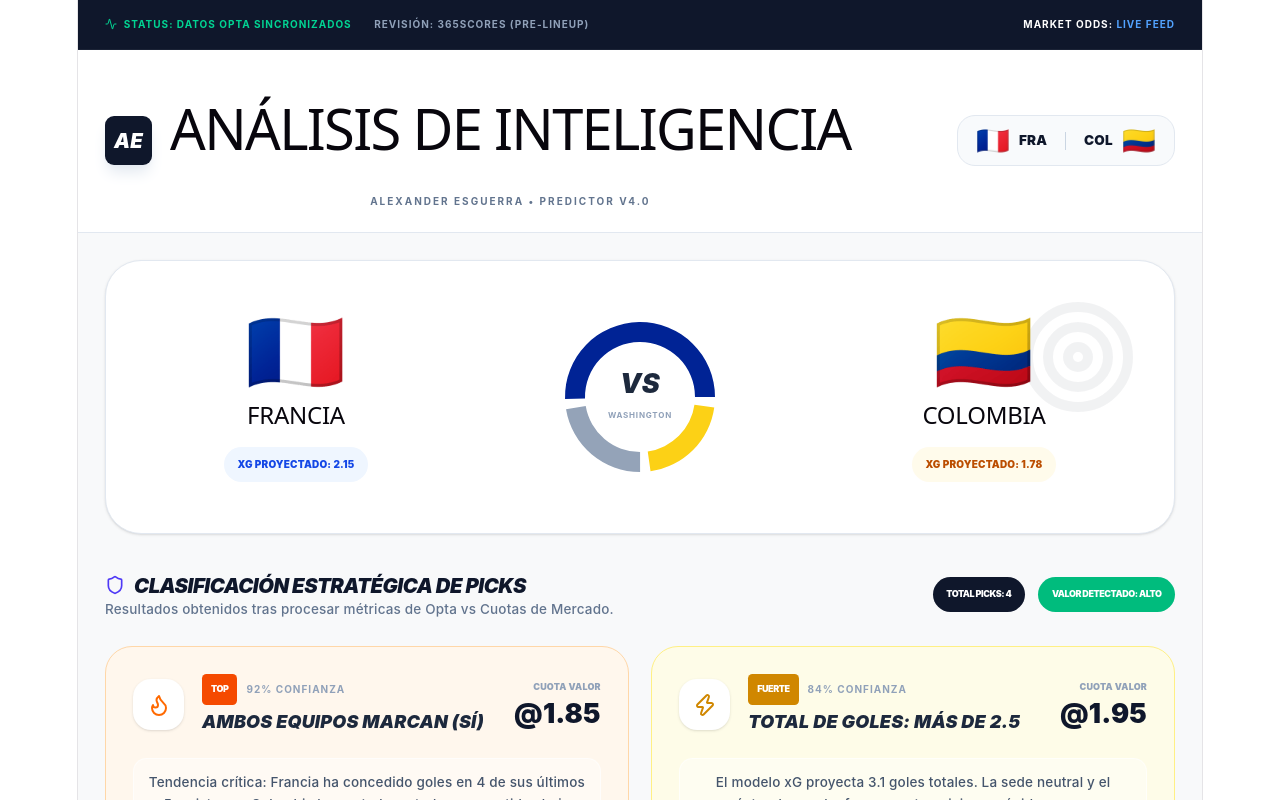
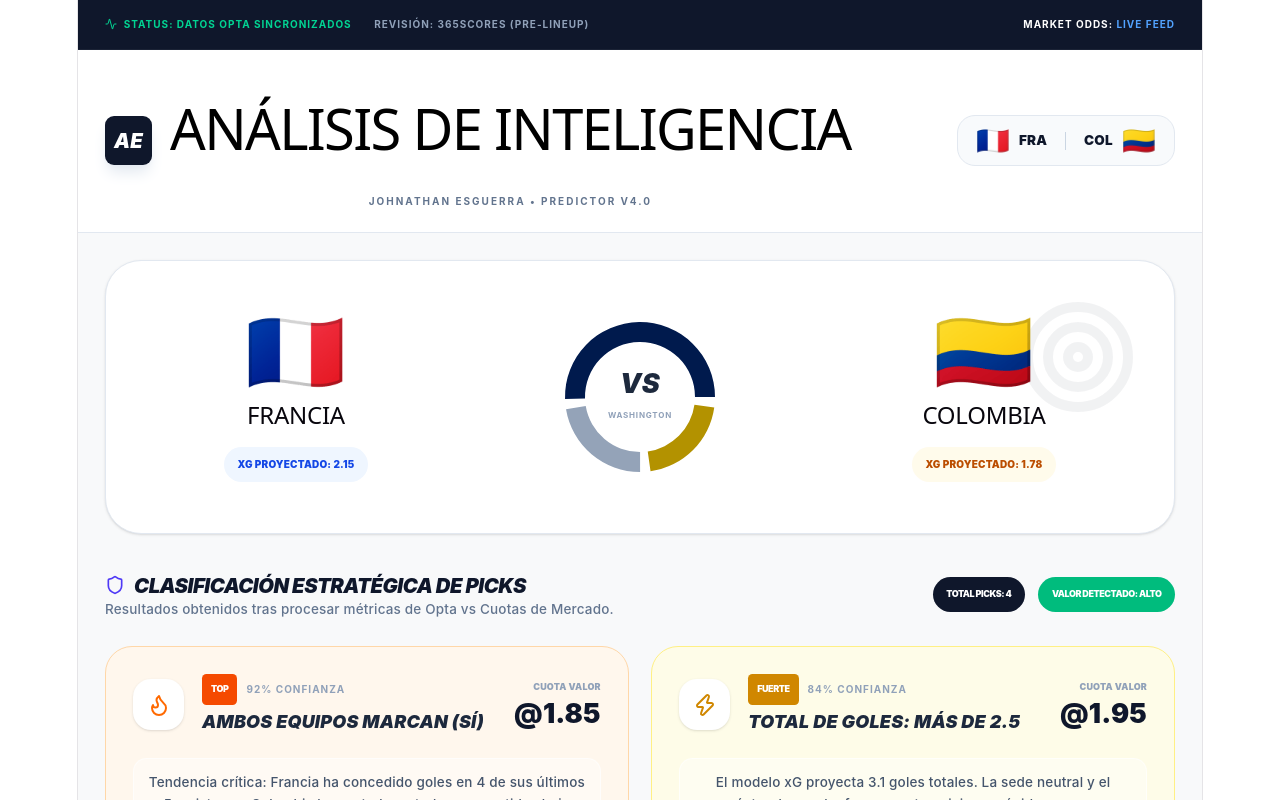
Before and after one commit to jesguerra77/Pronosticos-WorldCup2026, a React (Vite) app: page / in a window 1280 px wide. Shown: the top 800 px of the page. Built offline with nearby package versions, Linux system fonts and the light colour scheme.

Commit message:
change in style css

```diff
--- a/src/index.css
+++ b/src/index.css
@@ -76,6 +76,10 @@ h2 {
 }
 
 h1 {
+  color: #000;
+}
+
+h1 {
   font-size: 56px;
   letter-spacing: -1.68px;
   margin: 32px 0;
--- a/src/index.jsx
+++ b/src/index.jsx
@@ -8,13 +8,13 @@ const App = () => {
   // Configuración del Partido - Datos verificados 365Scores / Opta
   const matchData = {
     teams: {
-      home: { name: "Francia", flag: "🇫🇷", color: "#002395", xG: 2.15 },
-      away: { name: "Colombia", flag: "🇨🇴", color: "#FCD116", xG: 1.78 }
+      home: { name: "Francia", flag: "🇫🇷", color: "#001a4d", xG: 2.15 },
+      away: { name: "Colombia", flag: "🇨🇴", color: "#b39200", xG: 1.78 }
     },
     probabilities: [
-      { name: 'Francia', value: 54, color: '#002395' },
+      { name: 'Francia', value: 54, color: '#001a4d' },
       { name: 'Empate', value: 24, color: '#94a3b8' },
-      { name: 'Colombia', value: 22, color: '#FCD116' }
+      { name: 'Colombia', value: 22, color: '#b39200' }
     ],
     // Clasificación de Picks por Niveles
     picks: [
@@ -84,7 +84,7 @@ const App = () => {
             <div className="bg-slate-900 text-white p-2 rounded-lg font-black italic text-lg shadow-lg shadow-slate-200">AE</div>
             <div>
               <h1 className="text-xl font-black uppercase tracking-tighter leading-none">Análisis de Inteligencia</h1>
-              <p className="text-[10px] text-slate-500 font-bold uppercase tracking-[0.2em] mt-1">Alexander Esguerra • Predictor v4.0</p>
+              <p className="text-[10px] text-slate-500 font-bold uppercase tracking-[0.2em] mt-1">Johnathan Esguerra • Predictor v4.0</p>
             </div>
           </div>
 
```
Also changed, not shown: 3 other files (tests, documents, lock files or other folders).
